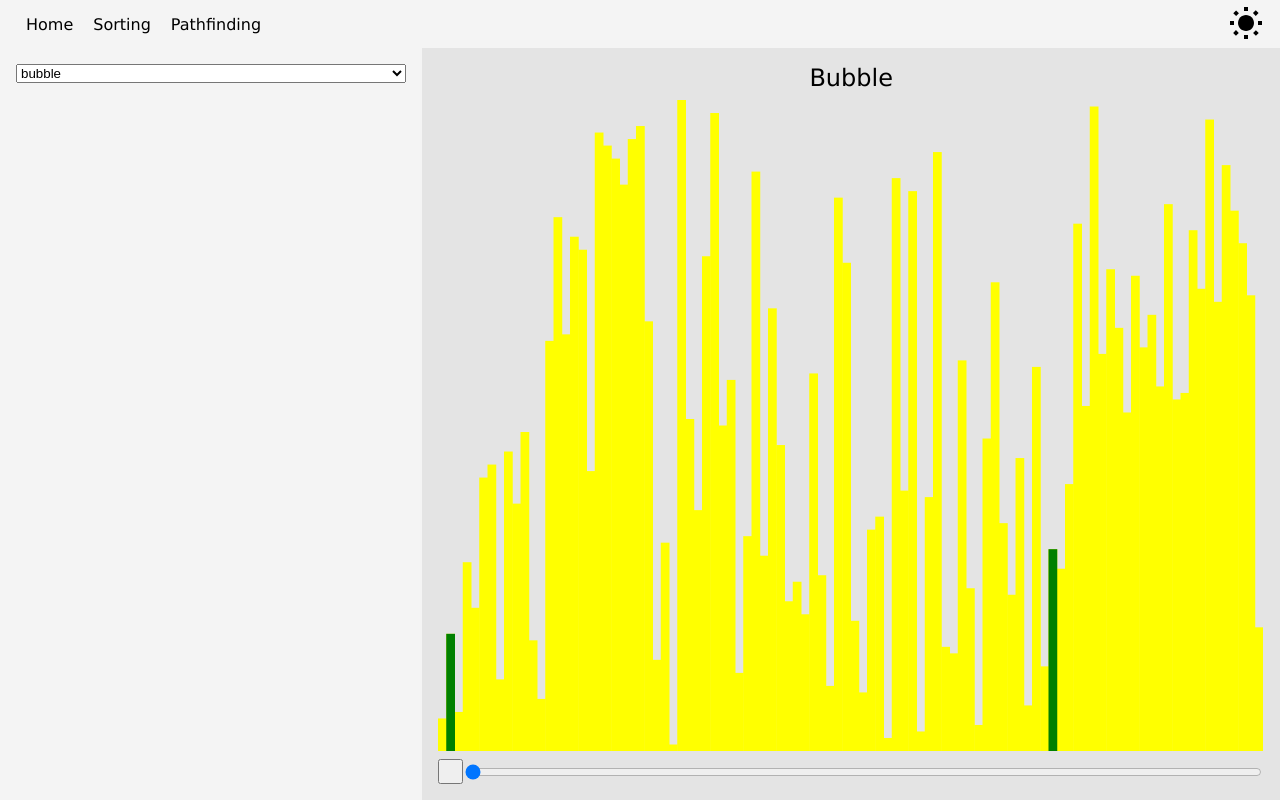
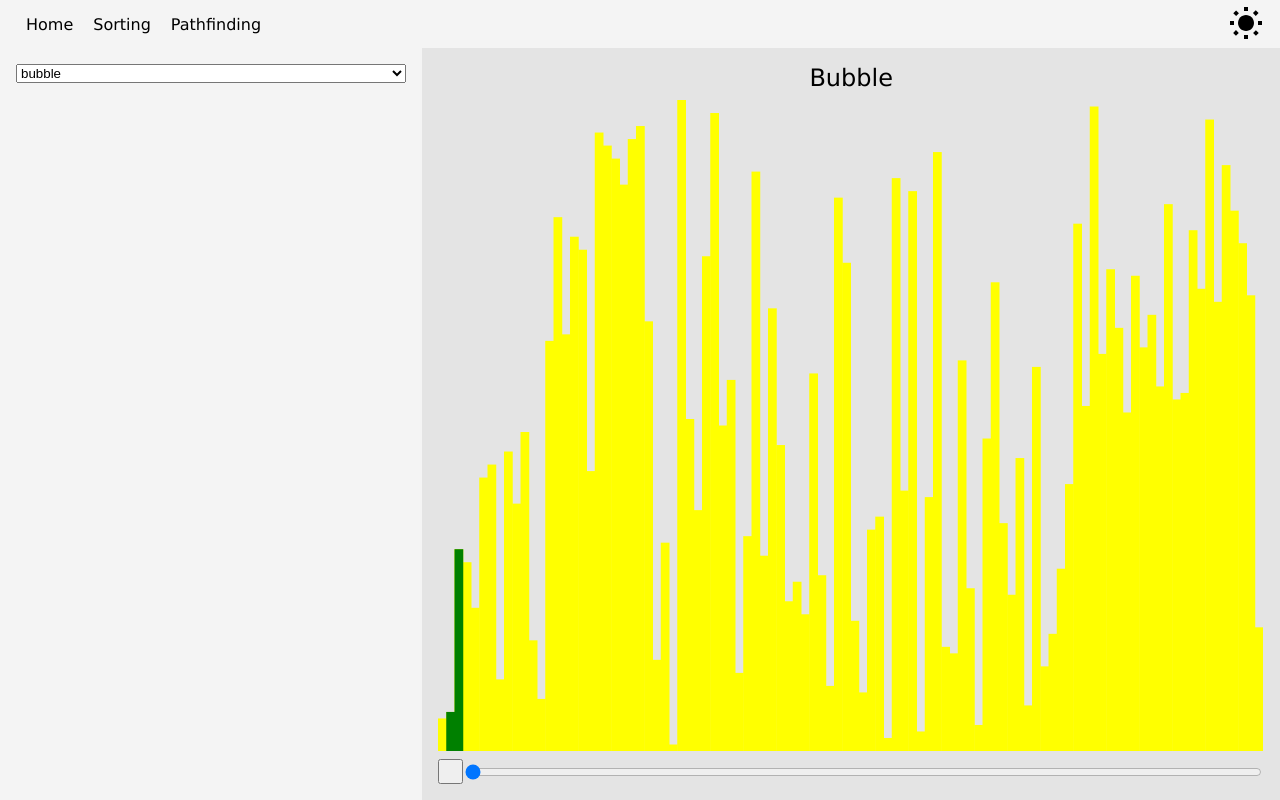
Before and after one commit to aboutBlank-dev/path-finding-sorting-visualizer, a React (Vite) app: page /sorting-visualizer/bubble in a window 1280 px wide. Built offline with nearby package versions, Linux system fonts and the light colour scheme.

Commit message:
fixed bug where step visualizer would break when switching between algorithms

```diff
--- a/src/components/navbar.tsx
+++ b/src/components/navbar.tsx
@@ -1,6 +1,7 @@
 import { Link } from "react-router-dom";
 import "./navBar.css";
 import { ThemeToggleButton } from "./themeToggleButton";
+import { DEFAULT_SORTING_ALGORITHM } from "../contexts/sortingContext";
 
 const NavBar = () => {
   return (
@@ -11,7 +12,9 @@
             <Link to='/'>Home</Link>
           </li>
           <li>
-            <Link to='/sorting-visualizer/quick'>Sorting</Link>
+            <Link to={"/sorting-visualizer/" + DEFAULT_SORTING_ALGORITHM}>
+              Sorting
+            </Link>
           </li>
           <li>
             <Link to='/pathfinding-visualizer'>Pathfinding</Link>
--- a/src/components/stepSlider.tsx
+++ b/src/components/stepSlider.tsx
@@ -1,4 +1,4 @@
-import { useState } from "react";
+import { useEffect, useState } from "react";
 import "./stepSlider.css";
 
 type StepSliderProps = {
@@ -26,6 +26,12 @@
     setPlaying(!playing);
   };
 
+  //reset active step index when max changes
+  useEffect(() => {
+    setActiveStepIndex(0);
+    onChange(0);
+  }, [max]);
+
   return (
     <div className='step-slider'>
       <button className='play-button' onClick={() => togglePlaying()}></button>
--- a/src/contexts/sortingContext.tsx
+++ b/src/contexts/sortingContext.tsx
@@ -1,11 +1,14 @@
 import { createContext, useContext, useEffect, useState } from "react";
 import SortingIterationStep from "../types/sortingIterationStep";
 import { quickSort } from "../algorithms/sorting_algorithms/quick";
+import { bubbleSort } from "../algorithms/sorting_algorithms/bubble";
 
 export enum SortingAlgorithm {
   BUBBLE = "bubble",
   QUICK = "quick",
 }
+
+export const DEFAULT_SORTING_ALGORITHM = SortingAlgorithm.BUBBLE;
 
 export function isValidSortingAlgorithm(
   algorithm: string
@@ -26,7 +29,7 @@
 const SortingContext = createContext<SortingContextType>({
   input: [],
   iterationSteps: [],
-  algorithm: SortingAlgorithm.QUICK,
+  algorithm: DEFAULT_SORTING_ALGORITHM,
   generateInput: () => {},
   setAlgorithm: () => {},
 });
@@ -41,8 +44,9 @@
     []
   );
   const [algorithm, setAlgorithm] = useState<SortingAlgorithm>(
-    SortingAlgorithm.QUICK
+    DEFAULT_SORTING_ALGORITHM
   );
+
   const generateInput = (size: number) => {
     const arr = [...Array(size).keys()].map((i) => i + 1);
     arr.sort(() => Math.random() - 0.5);
@@ -51,10 +55,11 @@
 
   const setSortingAlgorithm = (algorithm: SortingAlgorithm) => {
     setAlgorithm(algorithm);
+    generateInput(input.length);
   };
 
   useEffect(() => {
-    const iterationSteps = quickSort(input);
+    const iterationSteps = sort(input, algorithm);
 
     //manually add the final step/state (which contains no swaps)
     if (iterationSteps.length > 0) {
@@ -94,3 +99,14 @@
   }
   return context;
 }
+
+function sort(input: number[], algorithm: SortingAlgorithm) {
+  switch (algorithm) {
+    case SortingAlgorithm.QUICK:
+      return quickSort(input);
+    case SortingAlgorithm.BUBBLE:
+      return bubbleSort(input);
+    default:
+      return bubbleSort(input);
+  }
+}
--- a/src/pages/Sorting.tsx
+++ b/src/pages/Sorting.tsx
@@ -1,5 +1,5 @@
+import "./Sorting.css";
 import { Panel, PanelGroup, PanelResizeHandle } from "react-resizable-panels";
-import "./Sorting.css";
 import SortingCanvas from "../components/sorting/sortingCanvas";
 import StepSlider from "../components/stepSlider";
 import { useEffect, useState } from "react";
@@ -14,9 +14,10 @@
 export default function Sorting() {
   const [activeStepIndex, setActiveStepIndex] = useState(0);
   const sortingContext = useSorting();
+  const isMediumScreen = useMediaQuery("(max-width: 768px)");
+
   const params = useParams();
   const navigate = useNavigate();
-  const isMediumScreen = useMediaQuery("(max-width: 768px)");
 
   useEffect(() => {
     const algorithm = params.algorithm;
@@ -25,7 +26,7 @@
     } else {
       navigate("/sorting-visualizer/" + sortingContext.algorithm);
     }
-  }, []);
+  }, [params.algorithm]);
 
   function ControlsSection(order: number) {
     return (
```
